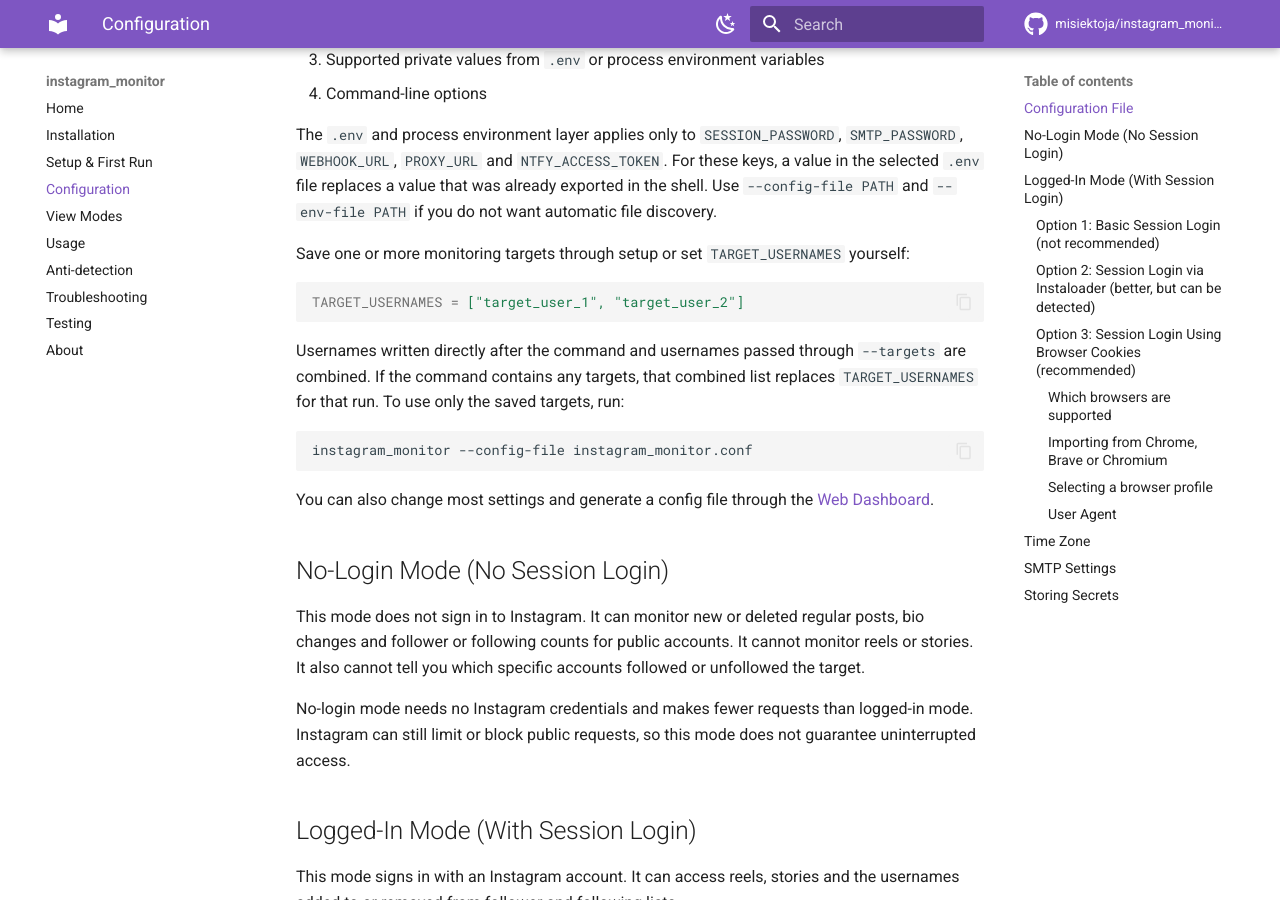
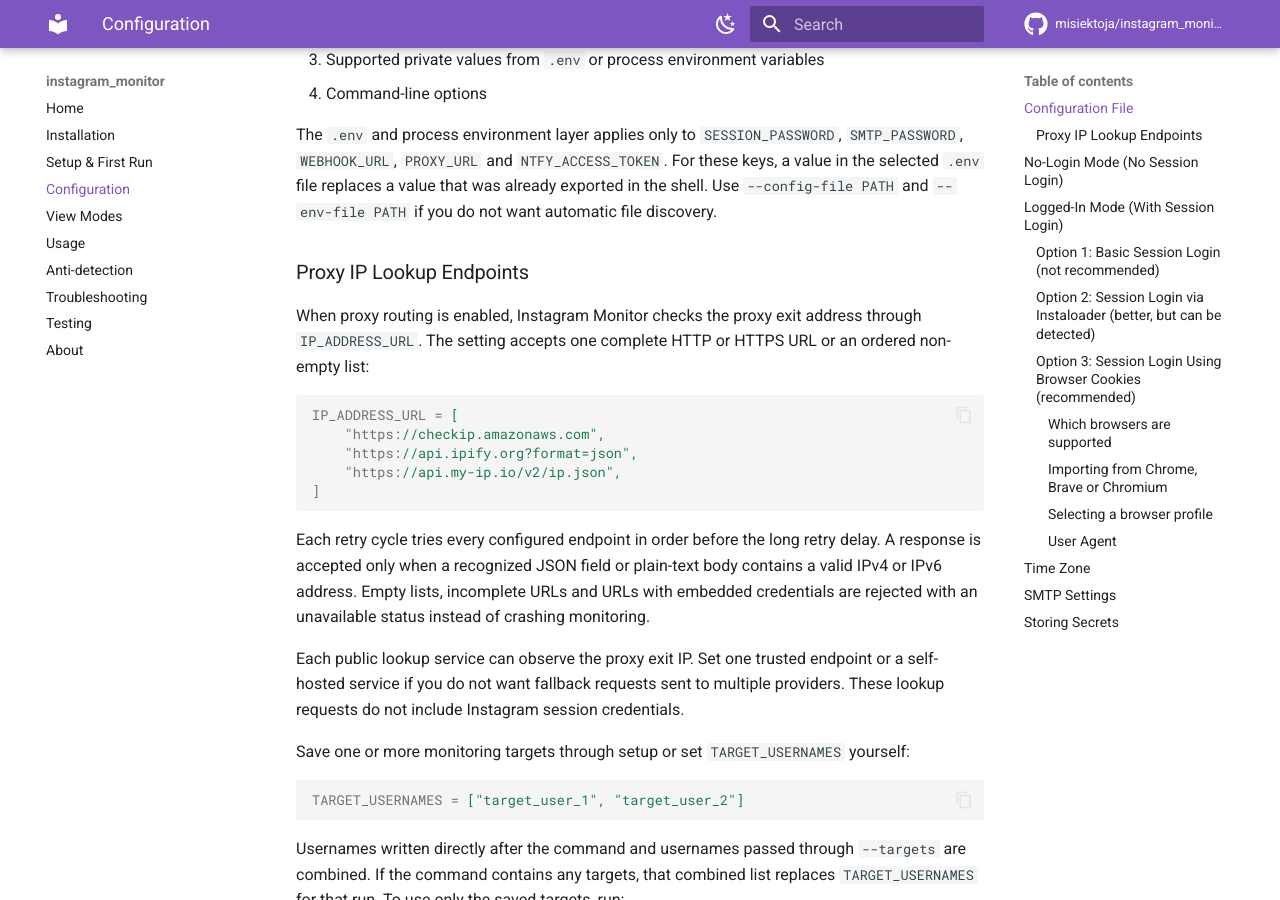
Before and after one commit to misiektoja/instagram_monitor, an MkDocs documentation site: the page built from docs/configuration.md, in a window 1280 px wide and 900 px high, scrolled down 1290 px. Built offline with MkDocs 1.6.1 and Material for MkDocs 9.7.7, drawn with Linux system fonts in a browser that asks for light colours; comment, search, counter and statistics services are not loaded.

Commit message:
docs(config): document proxy IP endpoints

````diff
--- a/docs/configuration.md
+++ b/docs/configuration.md
@@ -41,6 +41,22 @@ If the same setting appears in more than one place, the item later in this list
 4. Command-line options
 
 The `.env` and process environment layer applies only to `SESSION_PASSWORD`, `SMTP_PASSWORD`, `WEBHOOK_URL`, `PROXY_URL` and `NTFY_ACCESS_TOKEN`. For these keys, a value in the selected `.env` file replaces a value that was already exported in the shell. Use `--config-file PATH` and `--env-file PATH` if you do not want automatic file discovery.
+
+### Proxy IP Lookup Endpoints
+
+When proxy routing is enabled, Instagram Monitor checks the proxy exit address through `IP_ADDRESS_URL`. The setting accepts one complete HTTP or HTTPS URL or an ordered non-empty list:
+
+```ini
+IP_ADDRESS_URL = [
+    "https://checkip.amazonaws.com",
+    "https://api.ipify.org?format=json",
+    "https://api.my-ip.io/v2/ip.json",
+]
+```
+
+Each retry cycle tries every configured endpoint in order before the long retry delay. A response is accepted only when a recognized JSON field or plain-text body contains a valid IPv4 or IPv6 address. Empty lists, incomplete URLs and URLs with embedded credentials are rejected with an unavailable status instead of crashing monitoring.
+
+Each public lookup service can observe the proxy exit IP. Set one trusted endpoint or a self-hosted service if you do not want fallback requests sent to multiple providers. These lookup requests do not include Instagram session credentials.
 
 Save one or more monitoring targets through setup or set `TARGET_USERNAMES` yourself:
 
````
